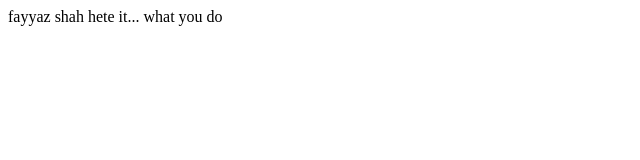
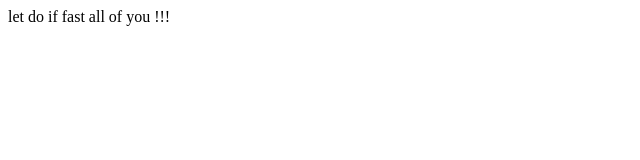
Before and after one commit to fayyazkhattak808-op/fayyaz-shah, a plain HTML site: page index.html in a window 1280 px wide. Shown: the full height of the page, 0-640 px from the left. Drawn offline with Linux system fonts and the light colour scheme.

Commit message:
i changed

```diff
--- a/index.html
+++ b/index.html
@@ -1 +1 @@
-<p>fayyaz shah hete it...    what you do</p>
+<p>let do if fast all of you !!!</p>
```
Also changed, not shown: 1 other file.
